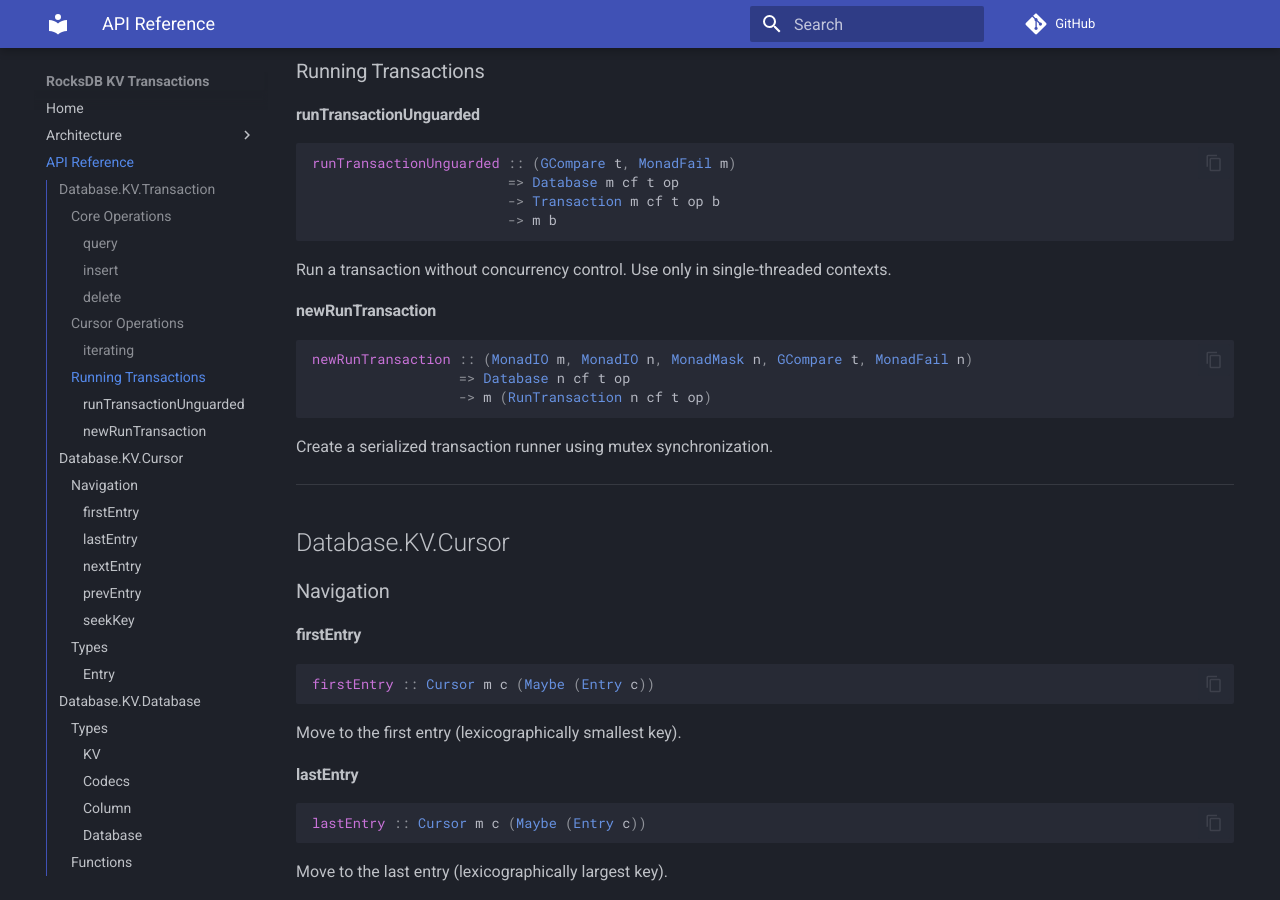
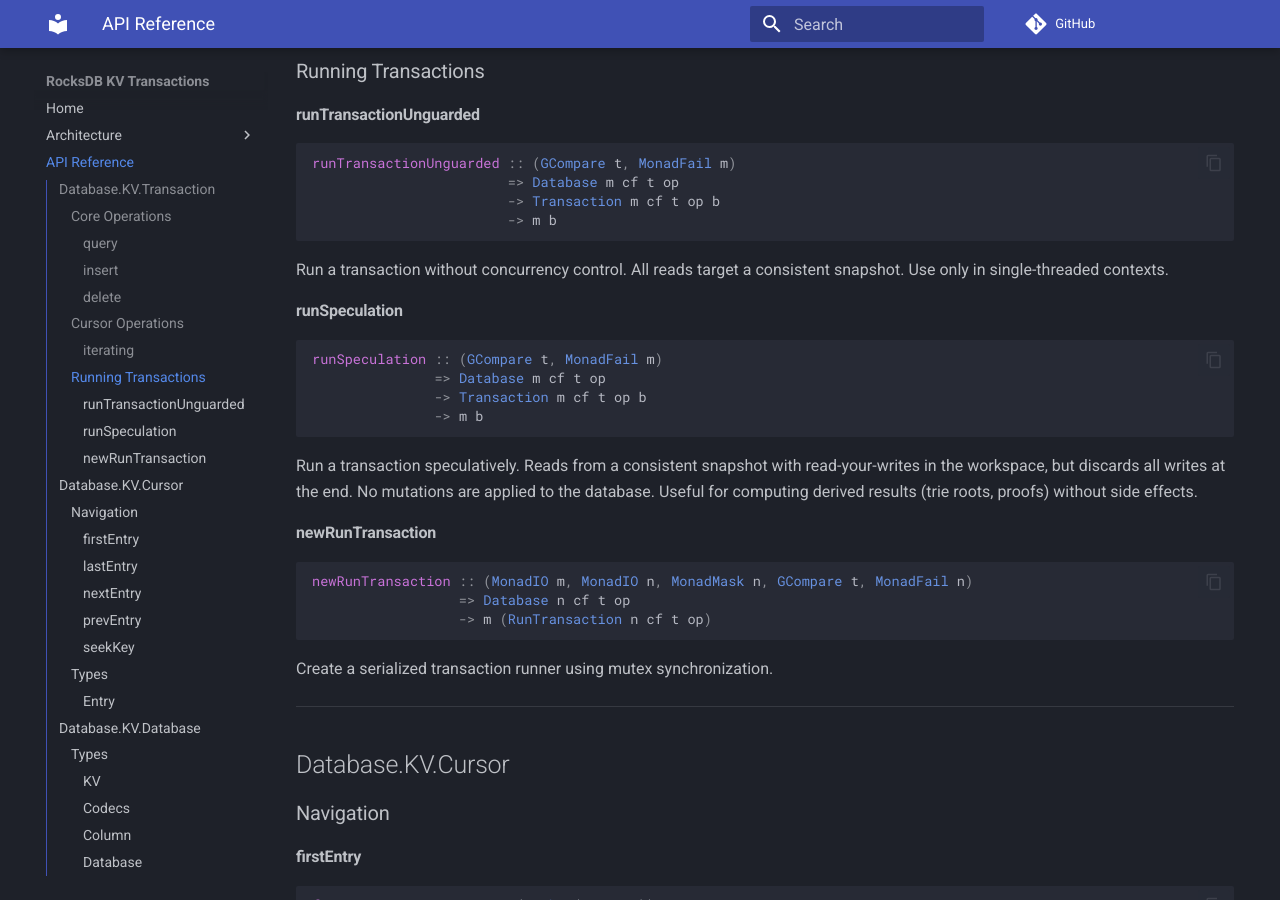
Before and after one commit to paolino/rocksdb-kv-transactions, an MkDocs documentation site: the page built from docs/api.md, in a window 1280 px wide and 900 px high, scrolled down 1103 px. Built offline with MkDocs 1.6.1 and Material for MkDocs 9.7.7, drawn with Linux system fonts in a browser that asks for light colours; comment, search, counter and statistics services are not loaded; some of the changed text lies outside the part shown.

Commit message:
docs: add snapshot isolation and speculation

````diff
--- a/docs/api.md
+++ b/docs/api.md
@@ -62,7 +62,22 @@ runTransactionUnguarded :: (GCompare t, MonadFail m)
                         -> m b
 ```
 
-Run a transaction without concurrency control. Use only in single-threaded contexts.
+Run a transaction without concurrency control. All reads target
+a consistent snapshot. Use only in single-threaded contexts.
+
+#### runSpeculation
+
+```haskell
+runSpeculation :: (GCompare t, MonadFail m)
+               => Database m cf t op
+               -> Transaction m cf t op b
+               -> m b
+```
+
+Run a transaction speculatively. Reads from a consistent snapshot
+with read-your-writes in the workspace, but discards all writes
+at the end. No mutations are applied to the database. Useful for
+computing derived results (trie roots, proofs) without side effects.
 
 #### newRunTransaction
 
@@ -173,15 +188,19 @@ A column definition with backend-specific identifier and codecs.
 
 ```haskell
 data Database m cf t op = Database
-    { valueAt     :: cf -> ByteString -> m (Maybe ByteString)
-    , applyOps    :: [op] -> m ()
-    , mkOperation :: cf -> ByteString -> Maybe ByteString -> op
-    , newIterator :: cf -> m (QueryIterator m)
-    , columns     :: DMap t (Column cf)
+    { valueAt      :: cf -> ByteString -> m (Maybe ByteString)
+    , applyOps     :: [op] -> m ()
+    , mkOperation  :: cf -> ByteString -> Maybe ByteString -> op
+    , newIterator  :: cf -> m (QueryIterator m)
+    , columns      :: DMap t (Column cf)
+    , withSnapshot :: forall a. (Database m cf t op -> m a) -> m a
     }
 ```
 
-Backend-agnostic database interface.
+Backend-agnostic database interface. The `withSnapshot` field
+provides a consistent snapshot of the database for atomic reads.
+The callback receives a `Database` whose `valueAt` and
+`newIterator` all operate on the same frozen point.
 
 ### Functions
 
````
Also changed, not shown: docs/architecture/overview.md (+6 -1 lines), docs/architecture/transactions.md (+54 -3 lines), docs/index.md (+2 -0 lines).
